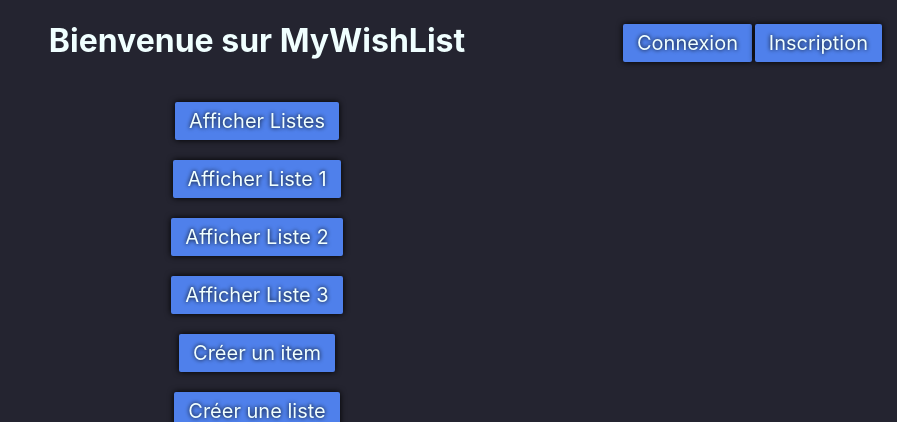
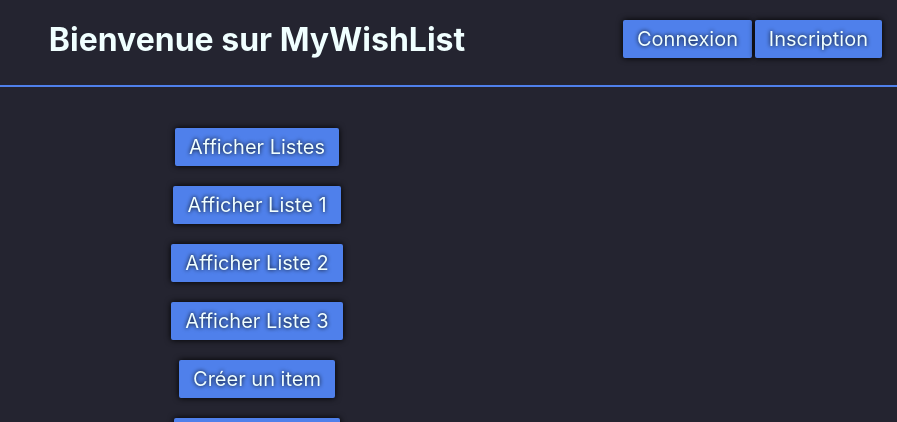
Before and after one commit to xaerose/wishlist, a PHP site: page /index.html in a window 1280 px wide. Shown: the top 422 px of the page, without its empty margins (383-1280 px from the left). Run offline with PHP 8.4, Linux system fonts and the light colour scheme.

Commit message:
Minor CSS modification

```diff
--- a/style/styleIndex0.css
+++ b/style/styleIndex0.css
@@ -8,11 +8,16 @@ body{
 }
 
 h1{
+    border-bottom: 2px solid rgb(79, 128, 235);
+    width: 100%;
+    height: 65px;
+    margin-top: 20px;
+    text-align: center;
     font-family: -apple-system, BlinkMacSystemFont, 'Segoe UI', Roboto, Oxygen, Ubuntu, Cantarell, 'Open Sans', 'Helvetica Neue', sans-serif;
 }
 .connexion{
     position: absolute;
-    top: 5px;
+    top: 20px;
     right: 145px;
     font-size: 20px;
     /* color: rgb(30, 191, 255); */
@@ -25,7 +30,6 @@ h1{
     text-shadow: 0px 0px 4px black;
     border-radius: 2px ;
     box-shadow:  0px 0px 6px 0 black;
-    margin-top: 1.5%;
 }
 
 .neon{
@@ -58,7 +62,7 @@ img{
 
 .inscription{
     position: absolute;
-    top: 5px;
+    top: 20px;
     right: 15px;
     font-size: 20px;
     /* color: rgb(30, 191, 255); */
@@ -71,7 +75,6 @@ img{
     text-shadow: 0px 0px 4px black;
     border-radius: 2px ;
     box-shadow:  0px 0px 6px 0 black;
-    margin-top: 1.5%;
 }
 
 
```
